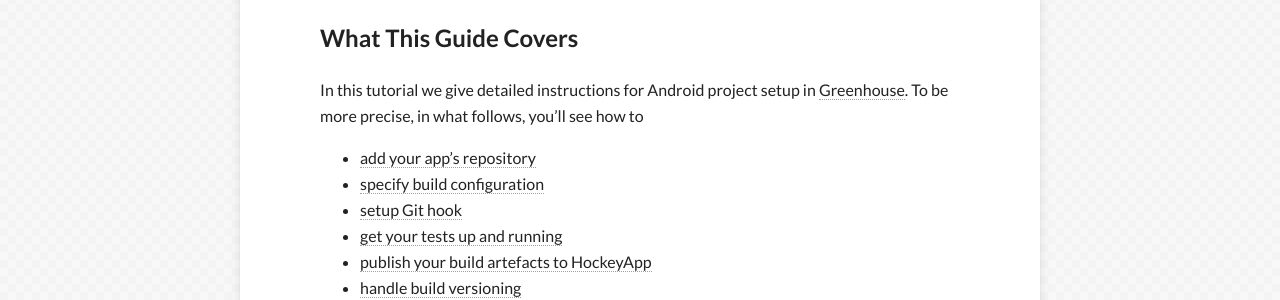
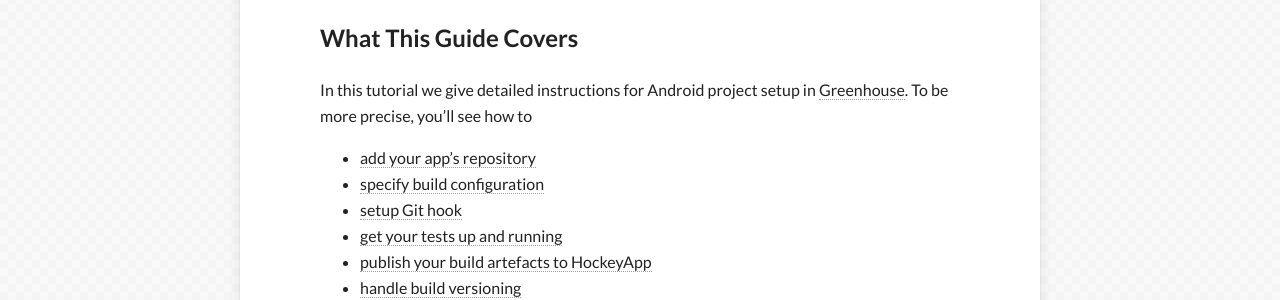
Before and after one commit to GreenhouseCI/blog.greenhouseci.com, a Jekyll site: the page built from android_tutorial.md, in a window 1280 px wide and 900 px high. Shown: the part 452-752 px from the top of the window. Built offline with Jekyll 4.4.1, drawn with Linux system fonts in a browser that asks for light colours; nearby versions of some CDN libraries.

```diff
--- a/android_tutorial.md
+++ b/android_tutorial.md
@@ -14,7 +14,7 @@ share: true
 
 In this tutorial we give detailed instructions for Android project setup in
 [Greenhouse](https://app.greenhouseci.com).
-To be more precise, in what follows, you'll see how to
+To be more precise, you'll see how to
 
  * [add your app's repository](#specify-git-repository)
  * [specify build configuration](#select-configuration)
@@ -252,7 +252,7 @@ In the screenshot, build log reports that it published the build artefacts to bo
 To make your build version management easy, Greenhouse exports two environment variables
 that you can use in your build scripts: `GREENHOUSE_BUILD` and `BUILD_NUMBER`.
 
-`GREENHOUSE_BUILD` is set to `True` in Greenhouse for every build and it indicates that your build is currently running in a CI environment. `BUILD_NUMBER` environment variable
+`GREENHOUSE_BUILD` is set to `true` in Greenhouse for every build and it indicates that your build is currently running in a CI environment. `BUILD_NUMBER` environment variable
 holds the total count of builds (including the ongoing build) for this project in Greenhouse. In other words, if you have triggered 10 builds for some project in Greenhouse, the next time you build it `BUILD_NUMBER` will be exported as `11`.
 
 In your `build.gradle` script you can check these values with
```
Also changed, not shown: ios_tutorial.md (+1 -1 lines).
